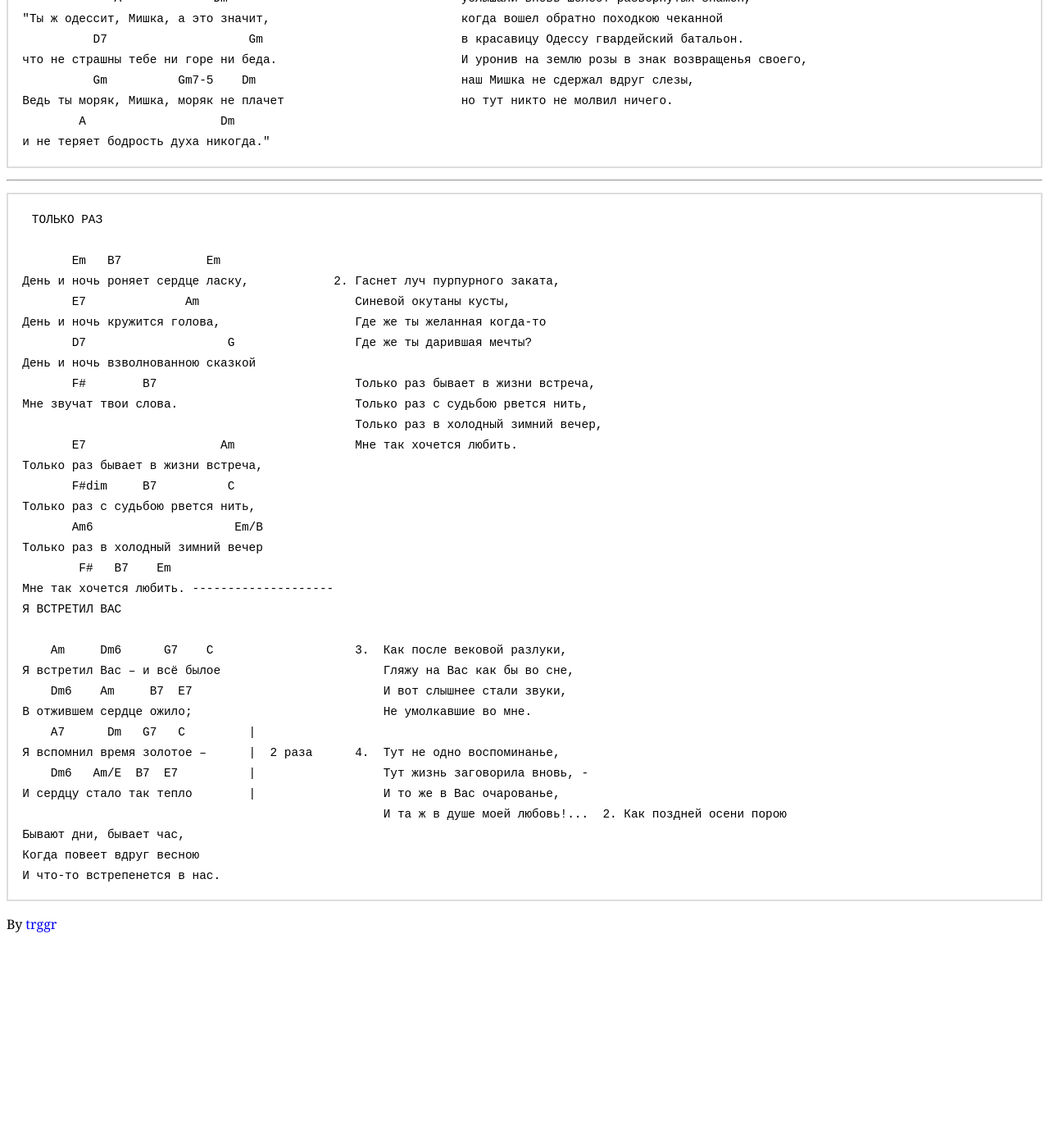
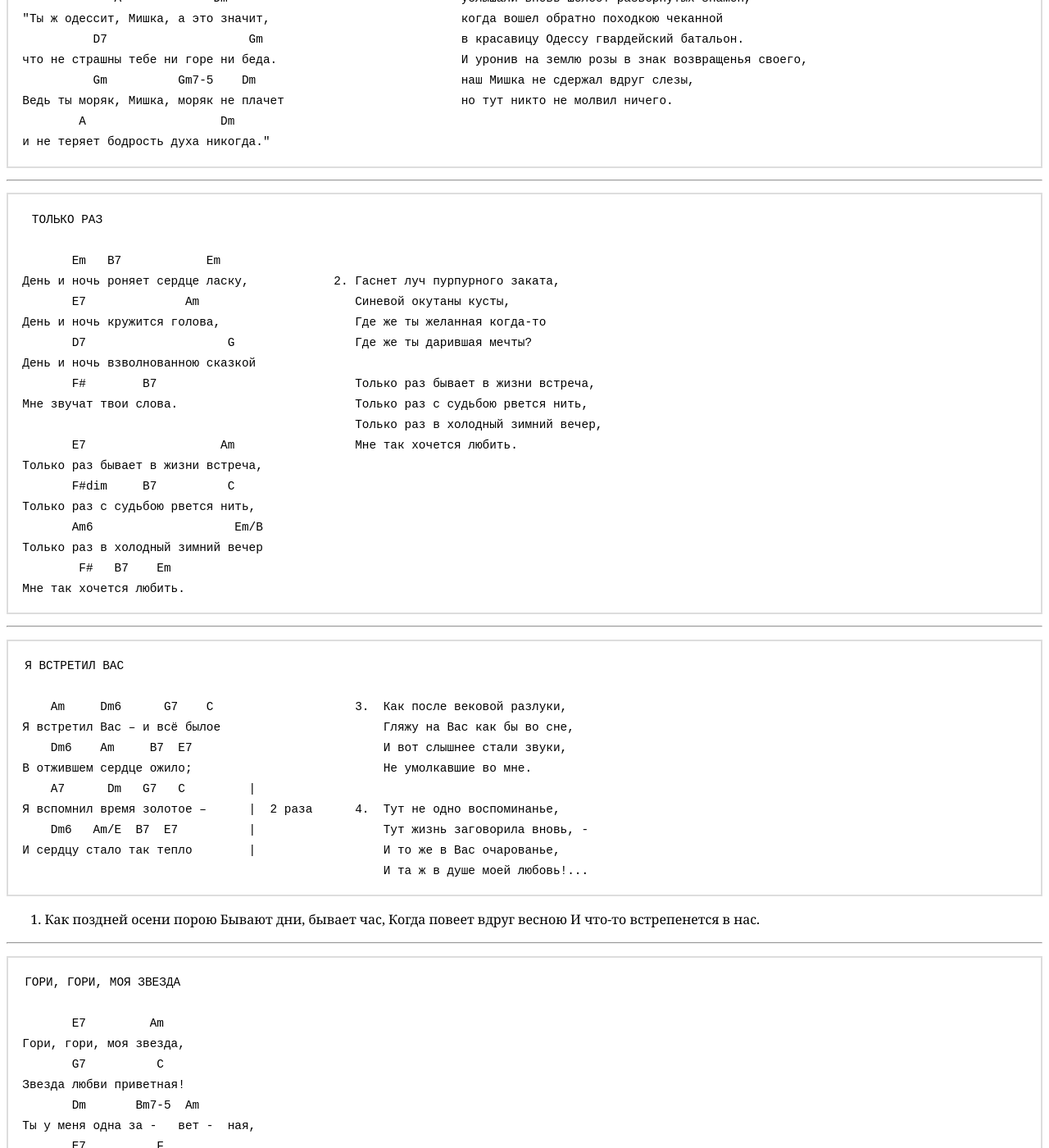
Before and after one commit to trggr/trggr.github.io, a Jekyll site: the page built from _posts/2018-11-26-v-zemlyanke.md, in a window 1280 px wide and 1400 px high, scrolled down 1445 px. Shown: the whole window at 82% size. Built offline with Jekyll 4.4.1, drawn with Linux system fonts in a browser that asks for light colours; before the commit the page ends 2600 px from its top, so only the background shows below that; some of the changed text lies outside the part shown.

Commit message:
tolko raz

```diff
--- a/_posts/2018-11-26-v-zemlyanke.md
+++ b/_posts/2018-11-26-v-zemlyanke.md
@@ -79,7 +79,9 @@
     Только раз в холодный зимний вечер
             F#   B7    Em
     Мне так хочется любить.
+
 --------------------
+
     Я ВСТРЕТИЛ ВАС
 
         Am     Dm6      G7    C                    3.  Как после вековой разлуки,
@@ -91,7 +93,41 @@
         Dm6   Am/E  B7  E7          |                  Тут жизнь заговорила вновь, -
     И сердцу стало так тепло        |                  И то же в Вас очарованье,
                                                        И та ж в душе моей любовь!...
+
  2. Как поздней осени порою
     Бывают дни, бывает час,
     Когда повеет вдруг весною
     И что-то встрепенется в нас.
+
+---------------------
+
+    ГОРИ, ГОРИ, МОЯ ЗВЕЗДА
+
+           E7         Am
+    Гори, гори, моя звезда,
+           G7          C
+    Звезда любви приветная!
+           Dm       Bm7-5  Am
+    Ты у меня одна за -   вет -  ная,
+           E7          F
+    Другой не будет никогда,
+           Dm  Bm7-5   Am
+    Ты у меня одна   заветная,
+               E7      Am
+    Другой не будет никогда!
+
+    Звезда любви волшебная,
+    Звезда прошедших лучших дней!
+    Ты будешь вечно незабвенная
+    В душе измученной моей!
+    Ты будешь вечно незабвенная
+    В душе измученной моей!
+
+    Твоих лучей небесной силою
+    Вся жизнь моя озарена;
+    Умру ли я, ты над могилою
+    Гори, сияй, моя звезда!
+    Умру ли я, ты над могилою
+    Гори, сияй, моя звезда!
+
+    ------------------------
```
